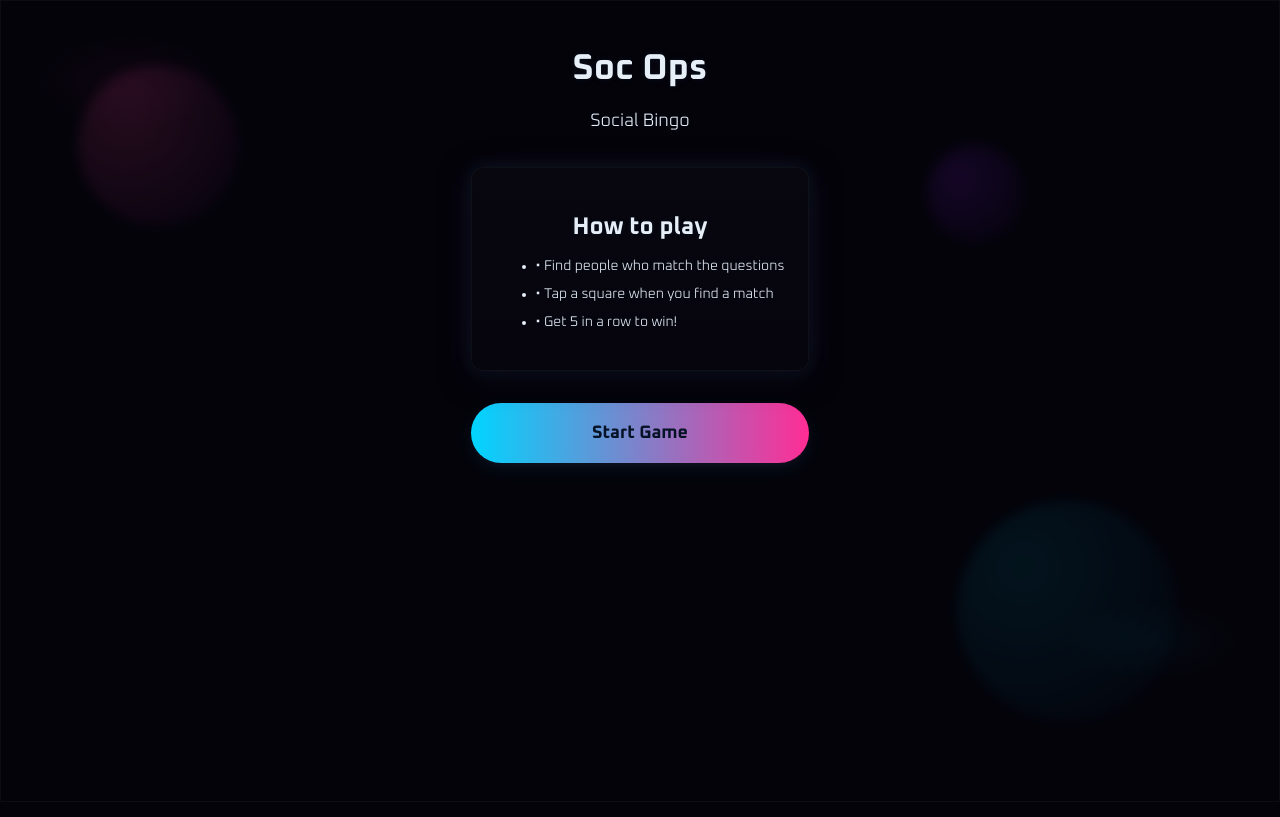
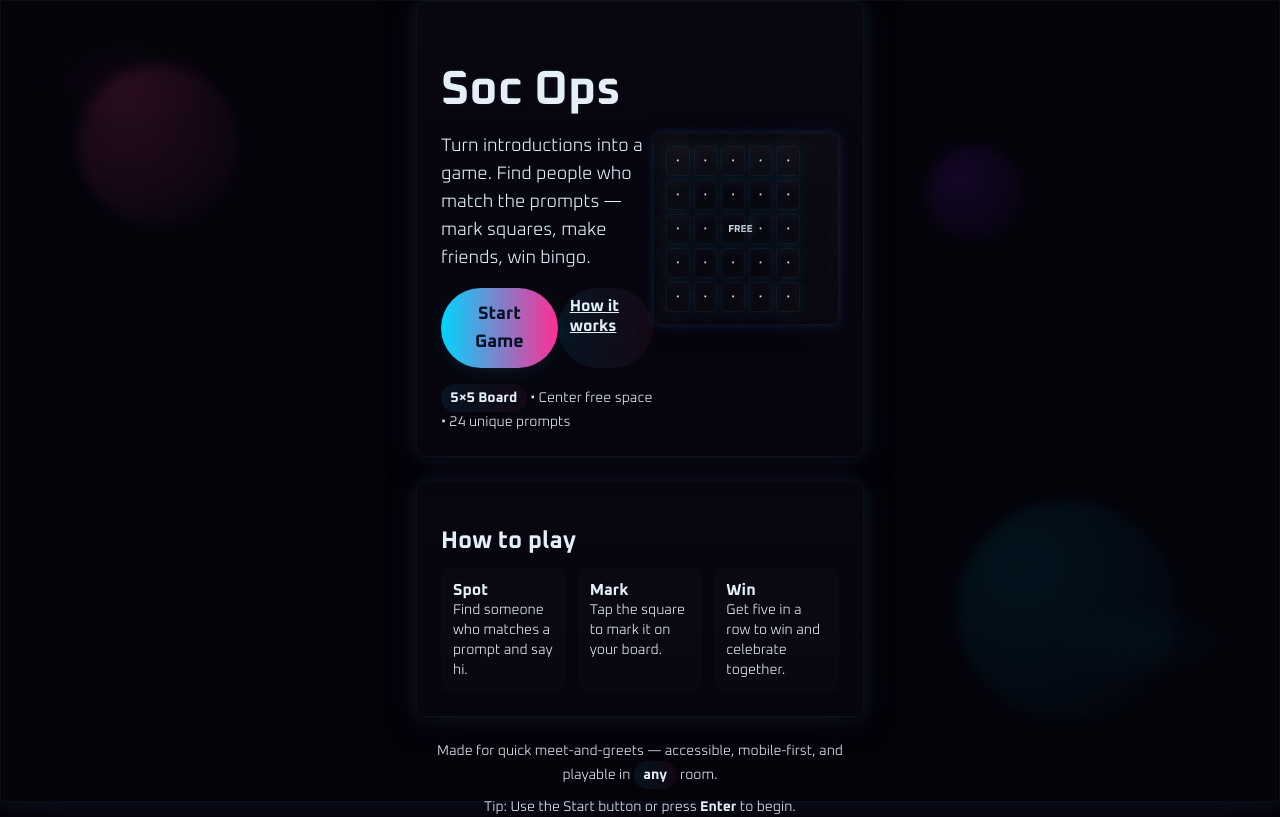
Before and after one commit to leeobazzana01/my-soc-ops-python, a FastAPI app: page / in a window 1280 px wide. Before the commit the page ends 656 px from the top, so only its background shows below. Run offline with FastAPI, Linux system fonts and the light colour scheme.

Commit message:
Redesign start screen into engaging landing page
- Add hero with strong CTA, board preview, and feature cards

Co-authored-by: Copilot <223556219+Copilot@users.noreply.github.com>

```diff
--- a/app/templates/components/start_screen.html
+++ b/app/templates/components/start_screen.html
@@ -1,25 +1,78 @@
 <div id="game-container">
-<div class="flex flex-col items-center justify-center min-h-full p-6 neon-text">
-    <div class="text-center max-w-sm">
-        <h1 class="text-4xl font-bold neon-text mb-2">Soc Ops</h1>
-        <p class="text-lg neon-text mb-8 opacity-90">Social Bingo</p>
+  <div class="flex items-center justify-center min-h-full p-8">
+    <div class="max-w-md mx-auto">
 
-        <div class="panel-neon rounded-xl p-6 mb-8">
-            <h2 class="font-semibold neon-text mb-3">How to play</h2>
-            <ul class="text-left neon-text text-sm space-y-2">
-                <li>• Find people who match the questions</li>
-                <li>• Tap a square when you find a match</li>
-                <li>• Get 5 in a row to win!</li>
-            </ul>
-        </div>
+      <!-- Hero -->
+      <section class="panel-neon rounded-xl p-6 mb-6 relative z-20">
+        <div class="flex items-center justify-between gap-6">
+          <div class="flex-1">
+            <h1 class="text-5xl font-bold neon-text mb-2">Soc Ops</h1>
+            <p class="text-lg neon-text mb-4">Turn introductions into a game. Find people who match the prompts — mark squares, make friends, win bingo.</p>
 
+            <div class="flex gap-3 mb-4">
               <button
                 hx-post="/start"
                 hx-target="#game-container"
                 hx-swap="outerHTML"
-            class="w-full btn-neon font-semibold py-4 px-8 text-lg">
+                class="btn-neon font-semibold py-3 px-6 text-lg">
                 Start Game
               </button>
+
+              <a href="#how" class="badge-neon self-center px-3 py-2">How it works</a>
+            </div>
+
+            <div class="text-sm text-gray-300">
+              <span class="badge-neon">5×5 Board</span>
+              <span class="ml-2">• Center free space</span>
+              <span class="ml-2">• 24 unique prompts</span>
+            </div>
+          </div>
+
+          <!-- Preview card: stylized board -->
+          <div class="hidden md:block">
+            <div class="panel-neon rounded-lg p-3 glow-strong" style="width:160px;">
+              <div class="grid grid-cols-5 gap-1" style="width:134px;">
+                {% for r in range(25) %}
+                  {% set idx = r % 25 %}
+                  <div class="aspect-square rounded text-xs text-center panel-neon" style="padding:6px; font-size:10px; background:linear-gradient(180deg, rgba(255,255,255,0.02), rgba(255,255,255,0.01));">
+                    {% if r == 12 %}
+                      <strong>FREE</strong>
+                    {% else %}
+                      •
+                    {% endif %}
+                  </div>
+                {% endfor %}
               </div>
             </div>
           </div>
+        </div>
+      </section>
+
+      <!-- Features / How it works -->
+      <section id="how" class="panel-neon rounded-xl p-6 mb-6">
+        <h2 class="font-semibold neon-text mb-3">How to play</h2>
+        <div class="grid" style="grid-template-columns: repeat(3, 1fr); gap:12px;">
+          <div class="p-3 rounded-lg" style="background:rgba(255,255,255,0.01)">
+            <div class="font-semibold neon-text mb-1">Spot</div>
+            <div class="text-sm text-gray-300">Find someone who matches a prompt and say hi.</div>
+          </div>
+          <div class="p-3 rounded-lg" style="background:rgba(255,255,255,0.01)">
+            <div class="font-semibold neon-text mb-1">Mark</div>
+            <div class="text-sm text-gray-300">Tap the square to mark it on your board.</div>
+          </div>
+          <div class="p-3 rounded-lg" style="background:rgba(255,255,255,0.01)">
+            <div class="font-semibold neon-text mb-1">Win</div>
+            <div class="text-sm text-gray-300">Get five in a row to win and celebrate together.</div>
+          </div>
+        </div>
+      </section>
+
+      <!-- Decorative footer with microcopy -->
+      <footer class="text-sm text-gray-400 text-center">
+        <div class="mb-2">Made for quick meet-and-greets — accessible, mobile-first, and playable in <span class="badge-neon">any</span> room.</div>
+        <div>Tip: Use the Start button or press <strong>Enter</strong> to begin.</div>
+      </footer>
+
+    </div>
+  </div>
+</div>
```
Lines whose indentation alone changed are shown as unchanged.
